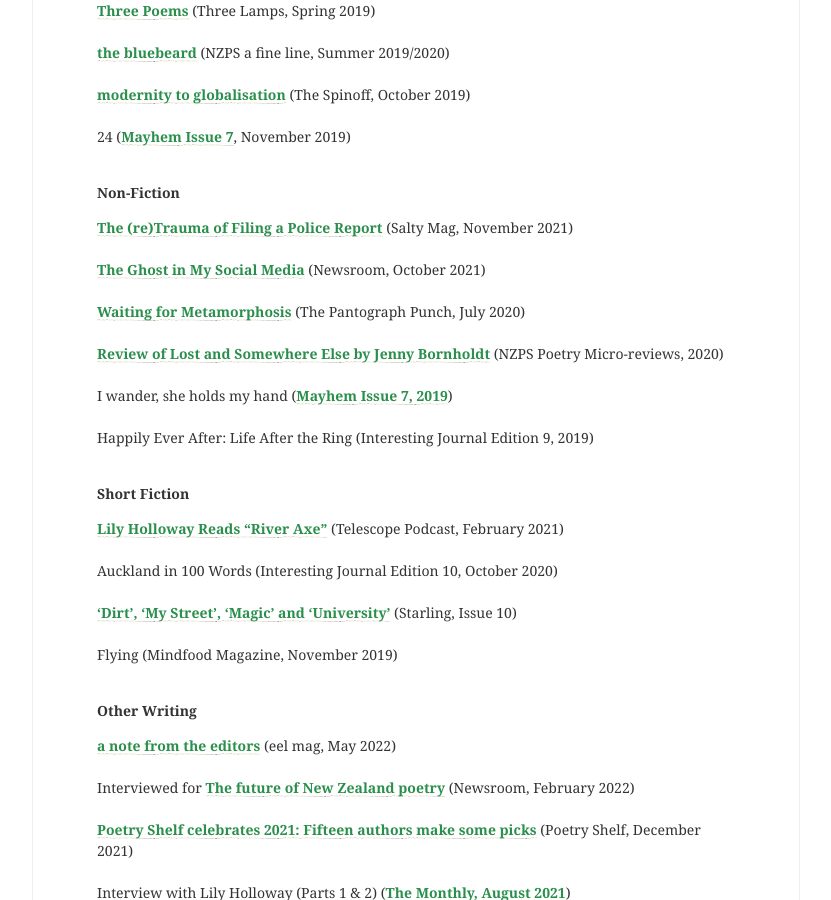
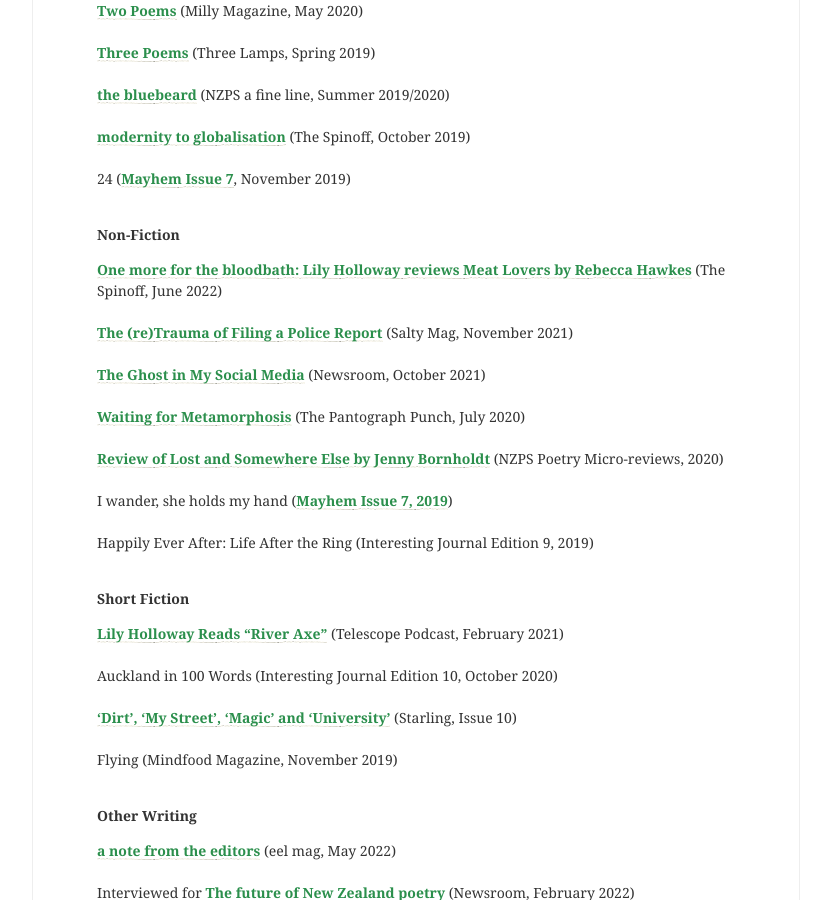
Before and after one commit to lilyholloway/lilyholloway.github.io, a Jekyll site: the page built from cv.md, in a window 1280 px wide and 900 px high, scrolled down 2443 px. Shown: the whole window, without its empty margins (224-1055 px from the left). Built offline with Jekyll 4.4.1, drawn with Linux system fonts in a browser that asks for light colours; nearby versions of some CDN libraries; some of the changed text lies outside the part shown.

Commit message:
Update cv.md

```diff
--- a/cv.md
+++ b/cv.md
@@ -16,6 +16,8 @@
 
 <b>Poetry</b><br>
 
+Three poems (Starling, forthcoming)<br>
+<br>
 <b><a href="https://nzpoetryshelf.com/2022/04/14/poetry-shelf-paragraphs-25-poets-on-poetry/">No rage but in poetry</a></b> (Poetry Shelf, April 2022)<br>
 <br>
 <b><a href="https://www.bestnewzealandpoems.org.nz/2021-contents/lily-holloway/">All the girls who used to read Dolly have trauma now</a></b> (Ōrongohau | Best New Zealand Poems 2021)<br> and discussed in <b><a href="https://www.pw.org/content/the_superpower_of_new_zealand_poetry_a_qa_with_kate_camp">The Superpower of New Zealand Poetry: A Q&A With Kate Camp</a></b> (Poets & Writers, April 2022)<br>
@@ -106,6 +108,8 @@
 
 <b>Non-Fiction</b><br>
 
+<b><a href="https://thespinoff.co.nz/books/26-06-2022/one-more-for-the-bloodbath">One more for the bloodbath: Lily Holloway reviews Meat Lovers by Rebecca Hawkes</a></b> (The Spinoff, June 2022)<br>
+<br>
 <b><a href="https://saltyworld.net/the-retrauma-of-filing-a-police-report/">The (re)Trauma of Filing a Police Report</a></b> (Salty Mag, November 2021)<br>
 <br>
 <b><a href="https://www.newsroom.co.nz/the-ghost-in-my-social-media">The Ghost in My Social Media</a></b> (Newsroom, October 2021)<br>
```
